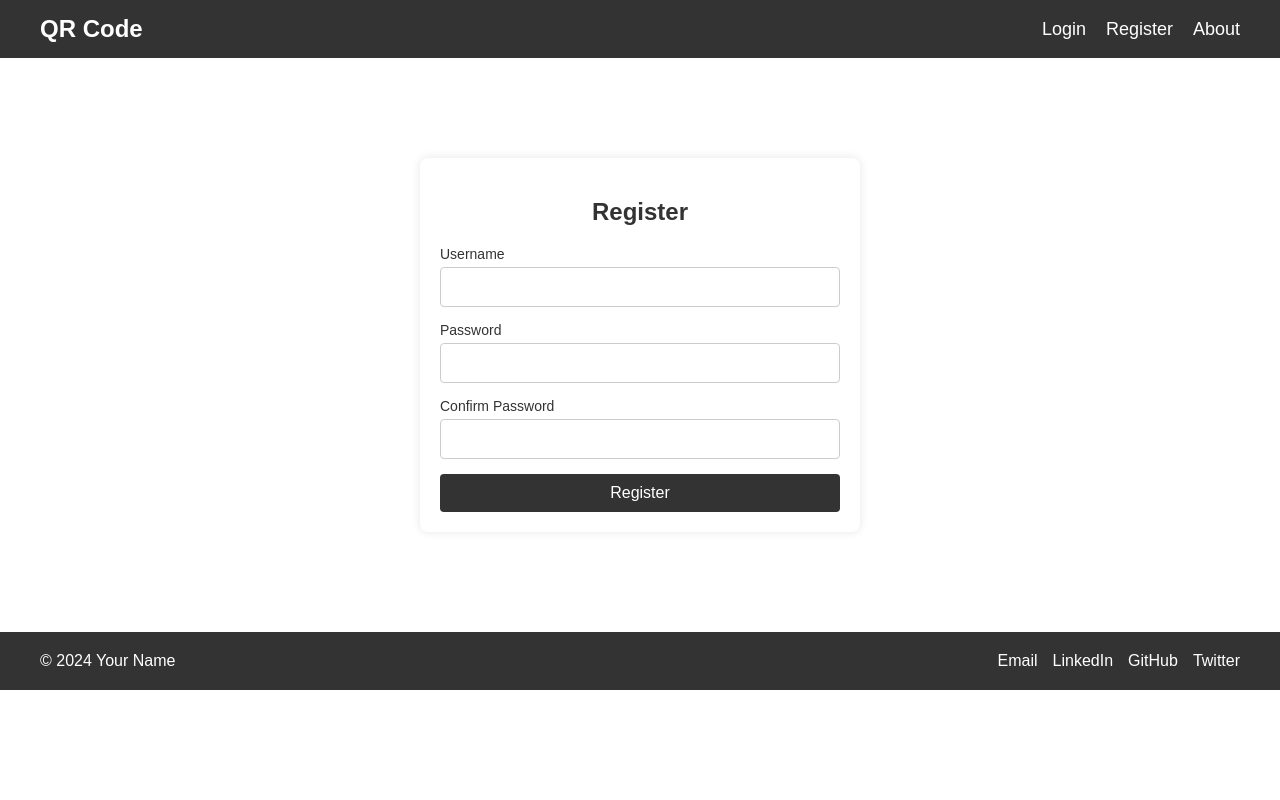
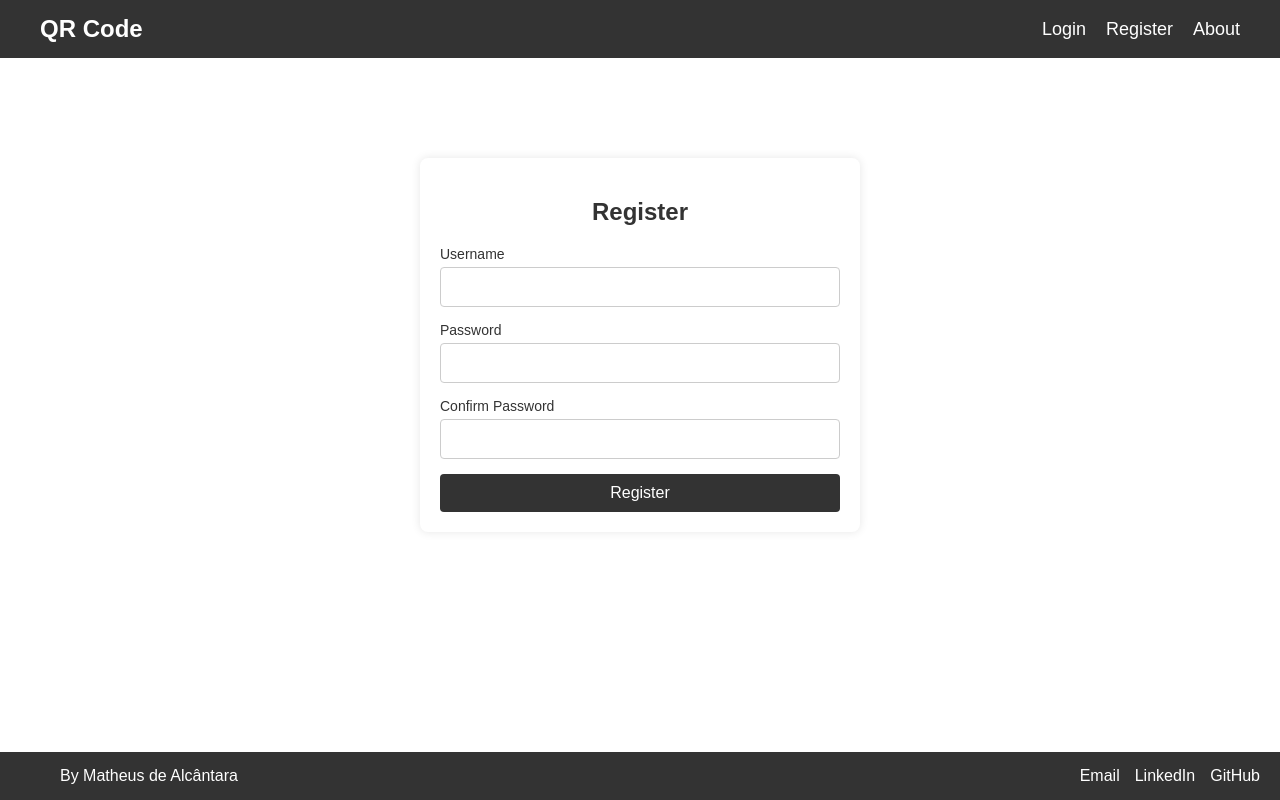
Before and after one commit to matheusdealcantara/qr_code_generator, a Flask app: page /register in a window 1280 px wide. Run offline with Flask 3, Linux system fonts and the light colour scheme; some libraries are stand-ins or nearby versions.

Commit message:
Add styles and footer

```diff
--- a/helpers.py
+++ b/helpers.py
@@ -25,8 +25,7 @@ def apology(message, code=400):
             s = s.replace(old, new)
         return s
 
-    return render_template("apology.html",
-                           top=code, bottom=escape(message)), code
+    return render_template("apology.html", top=code, bottom=escape(message)), code
 
 
 def login_required(f):
--- a/static/styles.css
+++ b/static/styles.css
@@ -1,12 +1,16 @@
-/* Reset some default browser styles */
 body, html {
     margin: 0;
     padding: 0;
     box-sizing: border-box;
     font-family: 'Arial', sans-serif;
+    min-height: 100%;
+    position: relative;
 }
 
-/* Navbar styles */
+body {
+    padding-bottom: 60px;
+}
+
 .navbar {
     background-color: #333;
     color: white;
@@ -44,7 +48,6 @@ body, html {
     color: #8340ff;
 }
 
-/* Navbar toggle (hamburger icon) */
 .navbar-toggle {
     display: none;
     background-color: transparent;
@@ -60,7 +63,6 @@ body, html {
     transition: background-color 0.3s ease;
 }
 
-/* Form container */
 .form-container {
     width: 100%;
     max-width: 400px;
@@ -71,14 +73,12 @@ body, html {
     border-radius: 8px;
 }
 
-/* Form title */
 #formTitle {
     text-align: center;
     margin-bottom: 20px;
     color: #333;
 }
 
-/* Form group */
 .form-group {
     margin-bottom: 15px;
 }
@@ -104,7 +104,6 @@ body, html {
     outline: none;
 }
 
-/* Submit button */
 button[type="submit"] {
     width: 100%;
     padding: 10px;
@@ -121,12 +120,14 @@ button[type="submit"]:hover {
     background-color: #0056b3;
 }
 
-/* Footer styles */
 .footer {
     background-color: #333;
     color: white;
-    padding: 20px 0;
+    padding: 15px 20px;
+    position: fixed;
     text-align: center;
+    bottom: 0;
+    width: 100%;
     margin-top: 50px;
 }
 
@@ -157,10 +158,9 @@ button[type="submit"]:hover {
 }
 
 .footer-links a:hover {
-    color: #ff9800;
+    color: #8340ff;
 }
 
-/* Responsive footer styles */
 @media (max-width: 768px) {
     .footer-container {
         flex-direction: column;
@@ -172,7 +172,6 @@ button[type="submit"]:hover {
 }
 
 
-/* Responsive styles */
 @media (max-width: 768px) {
     .navbar-links {
         display: none;
--- a/templates/apology.html
+++ b/templates/apology.html
@@ -1,10 +1,6 @@
 {% extends "layout.html" %}
 
-{% block title %}
-    Apology
-{% endblock %}
-
-{% block main %}
+{% block content %}
     <!-- https://memegen.link/ -->
     <!-- https://knowyourmeme.com/memes/grumpy-cat -->
     <img alt="{{ top }}" class="border img-fluid" src="https://api.memegen.link/images/custom/{{ top | urlencode }}/{{ bottom | urlencode }}.jpg?background=https://i.imgur.com/CsCgN7Ll.png&width=400" title="{{ top }}">
--- a/templates/layout.html
+++ b/templates/layout.html
@@ -45,13 +45,12 @@
     <footer class="footer">
         <div class="footer-container">
             <div class="footer-name">
-                <p>&copy; 2024 Your Name</p>
+                <p>By Matheus de Alcântara</p>
             </div>
             <div class="footer-links">
-                <a href="mailto:youremail@example.com">Email</a>
-                <a href="https://www.linkedin.com/in/yourprofile" target="_blank">LinkedIn</a>
-                <a href="https://github.com/yourusername" target="_blank">GitHub</a>
-                <a href="https://twitter.com/yourusername" target="_blank">Twitter</a>
+                <a href="mailto:dealcantaramatheus1@gmail.com">Email</a>
+                <a href="https://www.linkedin.com/in/matheus-campos-2a3b59264/" target="_blank">LinkedIn</a>
+                <a href="https://github.com/matheusdealcantara" target="_blank">GitHub</a>
             </div>
         </div>
     </footer>
```
